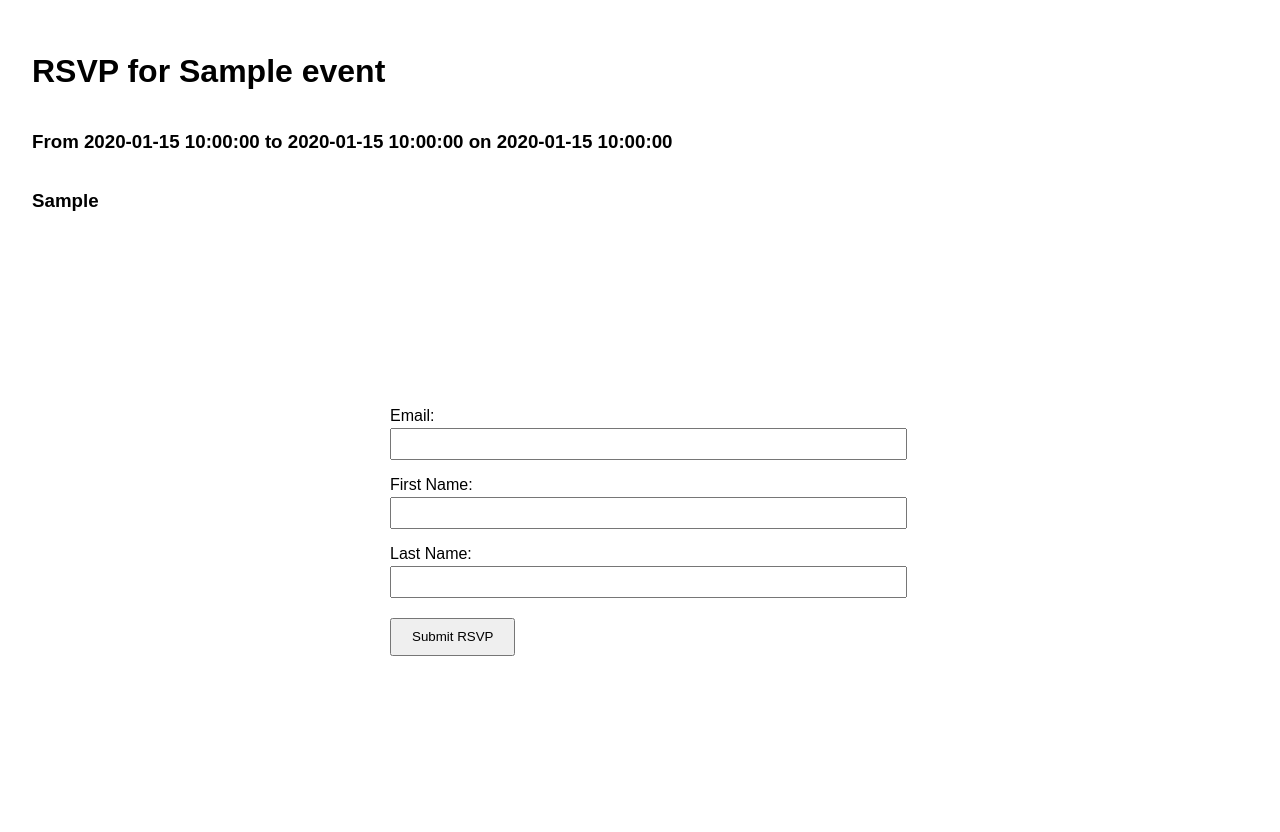
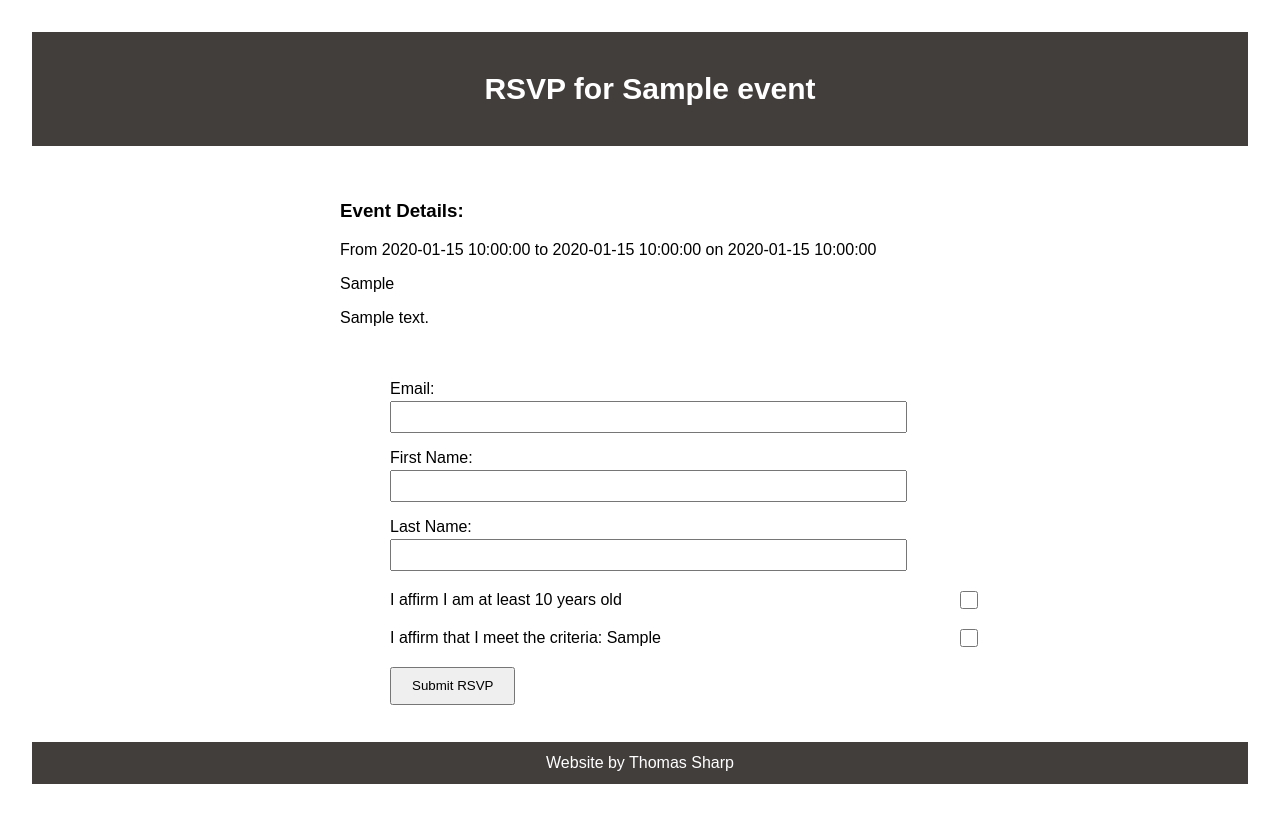
Before and after one commit to looking-sharp/Event-Tracker, a Flask app: template templates/rsvpForm.html in a window 1280 px wide. Run offline with Flask 3, Linux system fonts and the light colour scheme; the template is opened without the code that fills it: most values are stand-ins (such as "Sample title", 1, 10 or a date in 2020); parts of the project's set-up code (start-up, migrations or seed data) failed here and were passed over.

Commit message:
Updated styling and format of rsvp form

```diff
--- /dev/null
+++ b/static/styles/rsvp.css
@@ -0,0 +1,56 @@
+.event-details-container {
+    display: inline-grid;
+    width: 600px;
+    margin: auto;
+}
+
+.event-details {
+    padding: 10px 0px;
+    box-sizing: border-box;
+}
+
+.attendees {
+    display: block;
+    overflow: hidden;
+    overflow-y: auto;
+    max-height: 0px;
+    margin-bottom: 20px;
+    transition: max-height 0.2s ease;
+}
+
+.active-attendee-list{
+    max-height: 193px;
+}
+
+.attendees table {
+    width: 100%;
+    table-layout: fixed;  /* prevents width expansion */
+}
+
+.attendees td, .attendees th {
+    padding: 6px 12px;
+    overflow: hidden;
+    text-overflow: ellipsis;
+    white-space: nowrap;
+}
+
+#dropdown_arrow {
+    left: 100px;
+}
+
+.opt-div {
+    display: flex;
+    flex-direction: column-reverse;
+    margin-top: 20px;
+    justify-content: center;
+    width: 587.5px;
+}
+
+.opt-div label {
+    width: 80%;
+    margin: 0;
+}
+
+.opt-div input {
+    align-self: flex-end;
+}
--- a/templates/rsvpForm.html
+++ b/templates/rsvpForm.html
@@ -6,11 +6,38 @@
     <meta name="viewport" content="width=device-width, initial-scale=1.0">
     <link rel= "stylesheet" type= "text/css" href= "{{ url_for('static',filename='styles/index.css') }}">
     <link rel= "stylesheet" type= "text/css" href= "{{ url_for('static',filename='styles/form.css') }}">
+    <link rel= "stylesheet" type= "text/css" href= "{{ url_for('static',filename='styles/rsvp.css') }}">
 </head>
-<body>
+<header>
     <h1>RSVP for {{ event.eventName }}</h1>
-    <h3> From {{ event["startTime"] }} to {{ event["endTime"] }} on {{ event["eventDate"] }} </h3>
-    <h3> {{event["eventLocation"] }} </h3>
+</header>
+<body class="fixed-body">
+    <div class="event-details-container">
+        <div class="event-details">
+            <h3>Event Details:</h3>
+            <p> From {{ event["startTime"] }} to {{ event["endTime"] }} on {{ event["eventDate"] }} </p>
+            <p> {{event["eventLocation"] }} </p>
+            <p> {{event["eventDescription"] }}</p>
+        </div>
+        {% if event["public"] %}
+        <label>Attendee List</label>
+        <svg viewBox="0 0 24 24" fill="none" xmlns="http://www.w3.org/2000/svg" id="dropdown_arrow"></svg><br>
+        <div class="attendees" id="attendees_table">
+            {% if event["rsvps"]|length != 0 %}
+            <table>
+                <tr>
+                    <th>Who's Coming:</th>
+                </tr>
+                {% for person in event["rsvps"] %}
+                <tr>
+                    <td>{{ person["firstName"] }} {{ person["lastName"] }}</td>
+                </tr>
+                {% endfor %}
+            </table>
+            {% endif %}
+        </div>
+        {% endif %}
+    </div>
     <form method="POST">
         <label>Email:</label>
         <input type="email" name="email" required><br>
@@ -21,7 +48,27 @@
         <label>Last Name:</label>
         <input type="text" name="lastName" required><br>
 
+        {% if event.get("age_restriction") %}
+        <div class="opt-div">
+            <!-- show age restriction -->
+            <label for="age">I affirm I am at least {{ event["age_restriction"] }} years old</label>
+            <input type="checkbox" class="age" id="age" required>
+        </div>
+        {% endif %}
+
+        {% if event.get("attendence_restriction") %}
+        <div class="opt-div">
+            <!-- show age restriction -->
+            <label for="aff">I affirm that I meet the criteria: {{ event["attendence_restriction"] }}</label>
+            <input type="checkbox" class="aff" id="aff" required>
+        </div>
+        {% endif %}
+
         <button type="submit">Submit RSVP</button>
     </form>
+    <footer>
+        Website by Thomas Sharp
+    </footer>
+    <script src="{{ url_for('static',filename='scripts/rsvp.js') }}"></script>
 </body>
 </html>
```
